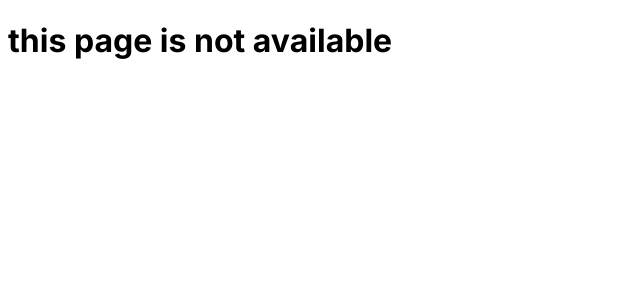
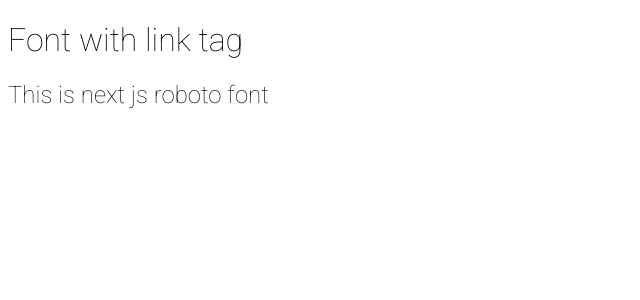
Before and after one commit to ashishprusty24/nextjs-code-step, a Next.js app: page /fontpage in a window 1280 px wide. Before the commit this address had no page. Shown: the top 300 px of the page, without its empty margins (0-640 px from the left). Built offline with nearby package versions, Linux system fonts and the light colour scheme.

Commit message:
adding font next js

```diff
--- /dev/null
+++ b/app/fontpage/page.jsx
@@ -0,0 +1,18 @@
+import React from 'react'
+import { Roboto } from 'next/font/google'
+
+const roboto = Roboto({
+    weight:'100',
+    subsets:['latin']
+})
+
+const Fontpage = () => {
+  return (
+    <div>
+        <h1 style={{fontFamily:'Roboto',fontWeight:100}} >Font with link tag</h1>
+        <h2 className={roboto.className} >This is next js roboto font</h2>
+    </div>
+  )
+}
+
+export default Fontpage
--- a/app/layout.js
+++ b/app/layout.js
@@ -11,6 +11,11 @@ export const metadata = {
 export default function RootLayout({ children }) {
   return (
     <html lang="en">
+      <head>
+      <link rel="preconnect" href="https://fonts.googleapis.com"/>
+<link rel="preconnect" href="https://fonts.gstatic.com" crossorigin/>
+<link href="https://fonts.googleapis.com/css2?family=Poppins:ital,wght@0,200;0,400;1,200;1,300&display=swap" rel="stylesheet"/>
+      </head>
 
       <body className={inter.className}>
 
```
